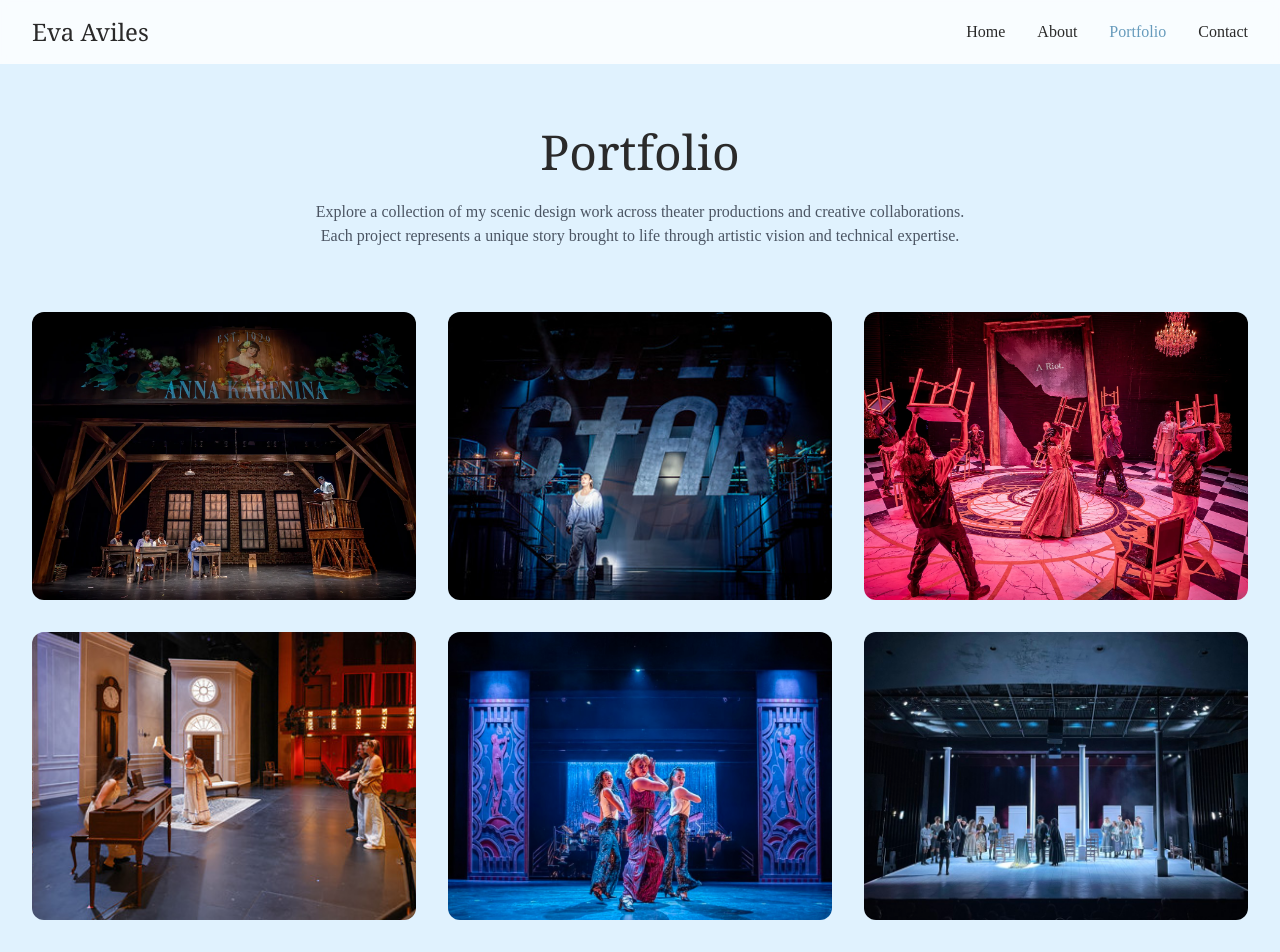
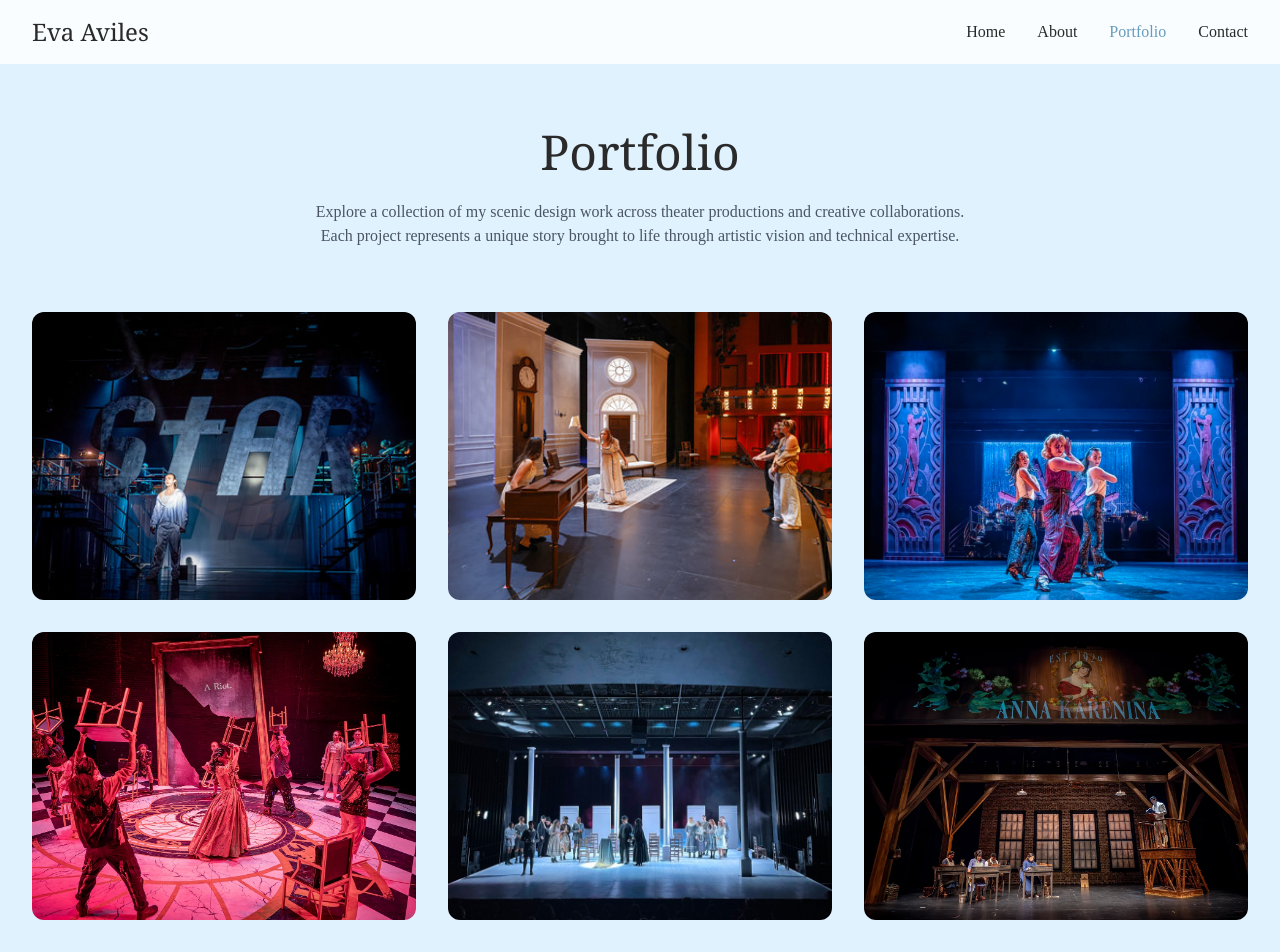
Before and after one commit to ShawnAviles/eva-portfolio, a React (Vite) app: page /portfolio in a window 1280 px wide. Shown: the top 952 px of the page. Built offline with nearby package versions, Linux system fonts and the light colour scheme; a web font is replaced by a local one.

Commit message:
update sort

```diff
--- a/src/data/projects.ts
+++ b/src/data/projects.ts
@@ -4,12 +4,41 @@ export interface Project {
 	description: string;
 	date: string; // month year
 	year: string; // year or year range
+	sortDate: string; // for sorting
 	coverImage: string;
 	images: Array<{
 		src: string;
 		caption: string;
 	}>;
 }
+
+const monthToNumber = (month: string): number => {
+	const months: { [key: string]: number } = {
+		january: 0,
+		february: 1,
+		march: 2,
+		april: 3,
+		may: 4,
+		june: 5,
+		july: 6,
+		august: 7,
+		september: 8,
+		october: 9,
+		november: 10,
+		december: 11,
+	};
+	return months[month.toLowerCase()] || 0;
+};
+
+const getDateFromString = (dateStr: string): Date => {
+	if (!dateStr) return new Date(0); // for class-projects
+	// if Semester and Year - default to end of semester
+	if (dateStr.toLowerCase().includes("spring")) {
+		const year = parseInt(dateStr.split(" ")[1]);
+		return new Date(year, monthToNumber("may"), 31);
+	}
+	return new Date(dateStr);
+};
 
 const getProjectsDetail = (path: string) => {
 	const parts = path.split("/");
@@ -51,16 +80,38 @@ const getProjectsDetail = (path: string) => {
 };
 
 // Update whenever
-const description: { [key: string]: string } = {
-	"jesus-christ-superstar-fall-2024": "Scenic Charge",
-	"sophisticated-ladies-spring-2024": "Scenic Charge",
-	"spring-awakening-fall-2023": "Scenic Artist",
-	"marie-antoinette-spring-2024": "Scenic Artist",
-	"msu-haunted-house-fall-2024": "Scenic Artist",
-	"pride-&-prejudice-fall-2024": "Scenic Artist",
-	"anna-in-the-tropics-fall-2023": "Scenic Artist",
-	"class-projects":
-		"Projects completed while attending Montclair State University",
+const additional: { [key: string]: { [key: string]: string } } = {
+	"jesus-christ-superstar-fall-2024": {
+		desc: "Scenic Charge",
+		sortDate: "November,2024",
+	},
+	"sophisticated-ladies-spring-2024": {
+		desc: "Scenic Charge",
+		sortDate: "April,2024",
+	},
+	"spring-awakening-fall-2023": {
+		desc: "Scenic Artist",
+		sortDate: "November,2023",
+	},
+	"marie-antoinette-spring-2024": {
+		desc: "Scenic Artist",
+		sortDate: "March,2024",
+	},
+	"msu-haunted-house-fall-2024": {
+		desc: "Scenic Artist",
+		sortDate: "October,2024",
+	},
+	"pride-&-prejudice-fall-2024": {
+		desc: "Scenic Artist",
+		sortDate: "October,2024",
+	},
+	"anna-in-the-tropics-fall-2023": {
+		desc: "Scenic Artist",
+		sortDate: "October,2023",
+	},
+	"class-projects": {
+		desc: "Projects completed while attending Montclair State University",
+	},
 };
 
 export const generateImageUrls = async (): Promise<Project[]> => {
@@ -86,9 +137,10 @@ export const generateImageUrls = async (): Promise<Project[]> => {
 			projectsMap[projectId] = {
 				id: projectId,
 				title: projectTitle,
-				description: description[projectId] || "",
+				description: additional[projectId].desc || "",
 				date: projectMonthYear,
 				year: projectYear,
+				sortDate: additional[projectId].sortDate || projectMonthYear,
 				coverImage: relativePathCover,
 				images: [],
 			};
@@ -100,6 +152,15 @@ export const generateImageUrls = async (): Promise<Project[]> => {
 			caption: "",
 		});
 	}
-	console.log(projectsMap);
-	return Object.values(projectsMap);
+
+	const sortedProjects = Object.values(projectsMap).sort((a, b) => {
+		if (a.id === "class-projects") return 1;
+		if (b.id === "class-projects") return -1;
+		return (
+			getDateFromString(b.sortDate).getTime() -
+			getDateFromString(a.sortDate).getTime()
+		);
+	});
+
+	return Object.values(sortedProjects);
 };
--- a/src/pages/Home.tsx
+++ b/src/pages/Home.tsx
@@ -23,11 +23,6 @@ export default function Home() {
 							Scenic Artist
 						</p>
 						{/* </div> */}
-						<p className="text-gray-600 mb-8 max-w-lg">
-							Transforming spaces into captivating visual stories through the
-							art of scenic design. With a passion for creating immersive
-							environments that bring productions to life.
-						</p>
 						<div className="flex gap-4">
 							<Link to="/portfolio" className="btn btn-primary gap-2">
 								View My Work
```
